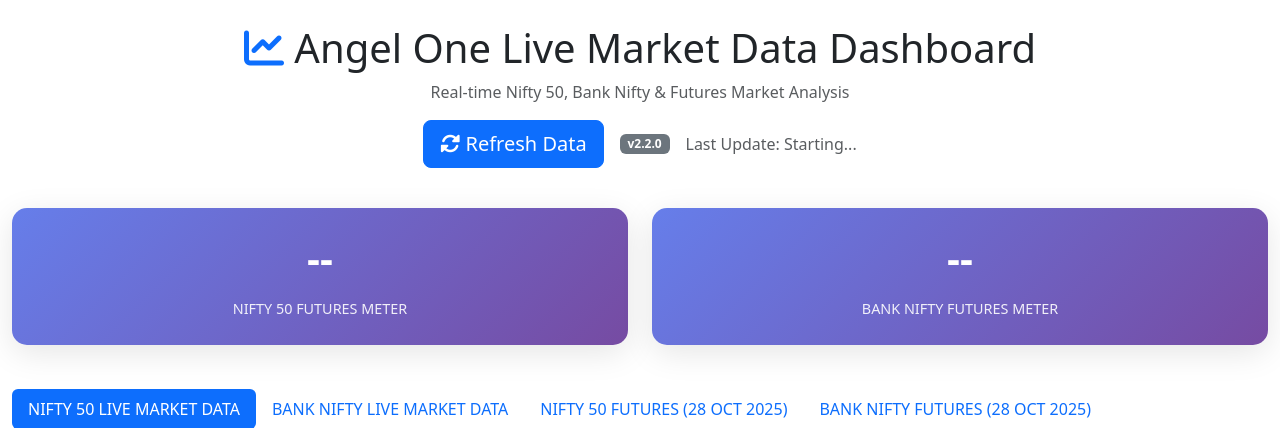
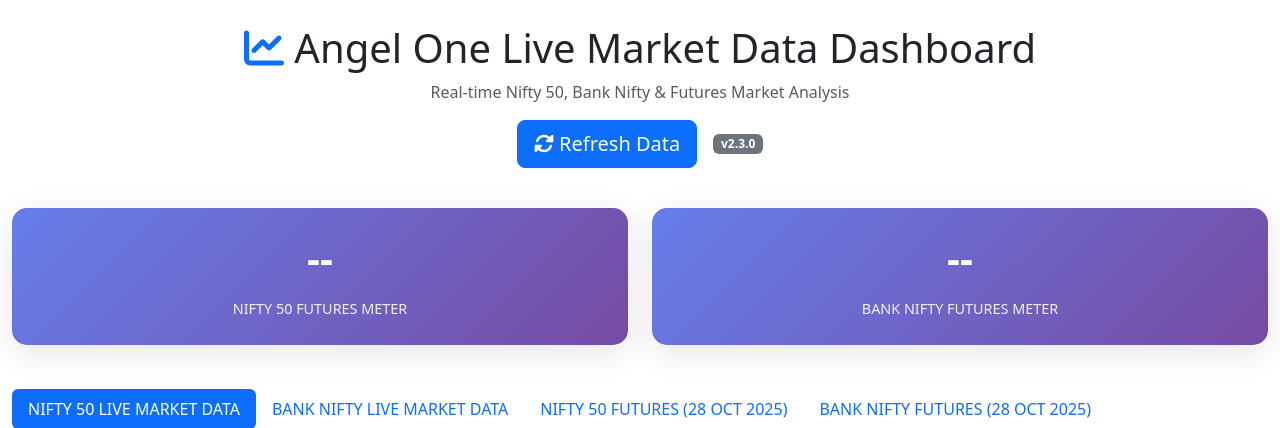
Before and after one commit to vinodvhinthada/import, a Flask app: page / in a window 1280 px wide. Shown: the top 428 px of the page. Run offline with Flask 3, Linux system fonts and the light colour scheme; some libraries are stand-ins or nearby versions.

Commit message:
Add files via upload

```diff
--- a/app.py
+++ b/app.py
@@ -18,7 +18,7 @@
 app.config['MAX_CONTENT_LENGTH'] = 16 * 1024 * 1024  # 16MB max file size
 
 # Version for cache busting - update this to force browser refresh
-APP_VERSION = "v2.2.0"
+APP_VERSION = "v2.3.0"
 CACHE_BUST_TIMESTAMP = int(datetime.now().timestamp())
 
 # IST timezone helper function
@@ -731,12 +731,14 @@
 def index():
     """Main dashboard"""
     last_update = cached_data.get('last_update')
-    last_update_display = last_update.strftime('%H:%M:%S IST') if last_update else 'Starting...'
+    show_last_update = last_update is not None
+    last_update_display = last_update.strftime('%H:%M:%S IST') if last_update else ''
 
     return render_template('index.html',
                          app_version=APP_VERSION,
                          cache_bust=CACHE_BUST_TIMESTAMP,
-                         last_update=last_update_display)
+                         last_update=last_update_display,
+                         show_last_update=show_last_update)
 
 @app.route('/ping')
 def ping():
--- a/templates/index.html
+++ b/templates/index.html
@@ -80,7 +80,11 @@
                         <i class="fas fa-sync-alt"></i> Refresh Data
                     </button>
                     <span class="badge bg-secondary">{{ app_version }}</span>
+                    {% if show_last_update %}
                     <span id="lastUpdate" class="text-muted">Last Update: {{ last_update }}</span>
+                    {% else %}
+                    <span id="lastUpdate" class="text-muted" style="display: none;">Last Update: </span>
+                    {% endif %}
                 </div>
             </div>
         </div>
@@ -489,11 +493,12 @@
                         const displayTime = data.last_update_short || data.last_update;
                         lastUpdateElement.textContent = `Last Update: ${displayTime}`;
                         lastUpdateElement.className = 'text-success';
+                        lastUpdateElement.style.display = ''; // Show the element
                         console.log('✅ Updated last update to:', displayTime);
                     } else {
-                        lastUpdateElement.textContent = 'Last Update: No data yet';
-                        lastUpdateElement.className = 'text-muted';
-                        console.log('⚠️ No last_update in API response');
+                        // Keep element hidden if no data yet
+                        lastUpdateElement.style.display = 'none';
+                        console.log('⚠️ No last_update in API response - keeping hidden');
                     }
                 })
                 .catch(error => {
@@ -637,8 +642,11 @@
                 .then(response => response.json())
                 .then(data => {
                     if (data.status === 'success') {
-                        // Update timestamp
-                        document.getElementById('lastUpdate').textContent = `Last Update: ${data.timestamp}`;
+                        // Update timestamp and show element
+                        const lastUpdateElement = document.getElementById('lastUpdate');
+                        lastUpdateElement.textContent = `Last Update: ${data.timestamp}`;
+                        lastUpdateElement.style.display = ''; // Show the element
+                        lastUpdateElement.className = 'text-success';
 
                         // Load data for all tabs
                         loadTabData('nifty50', 'nifty50Table', 'nifty50Summary');
```
